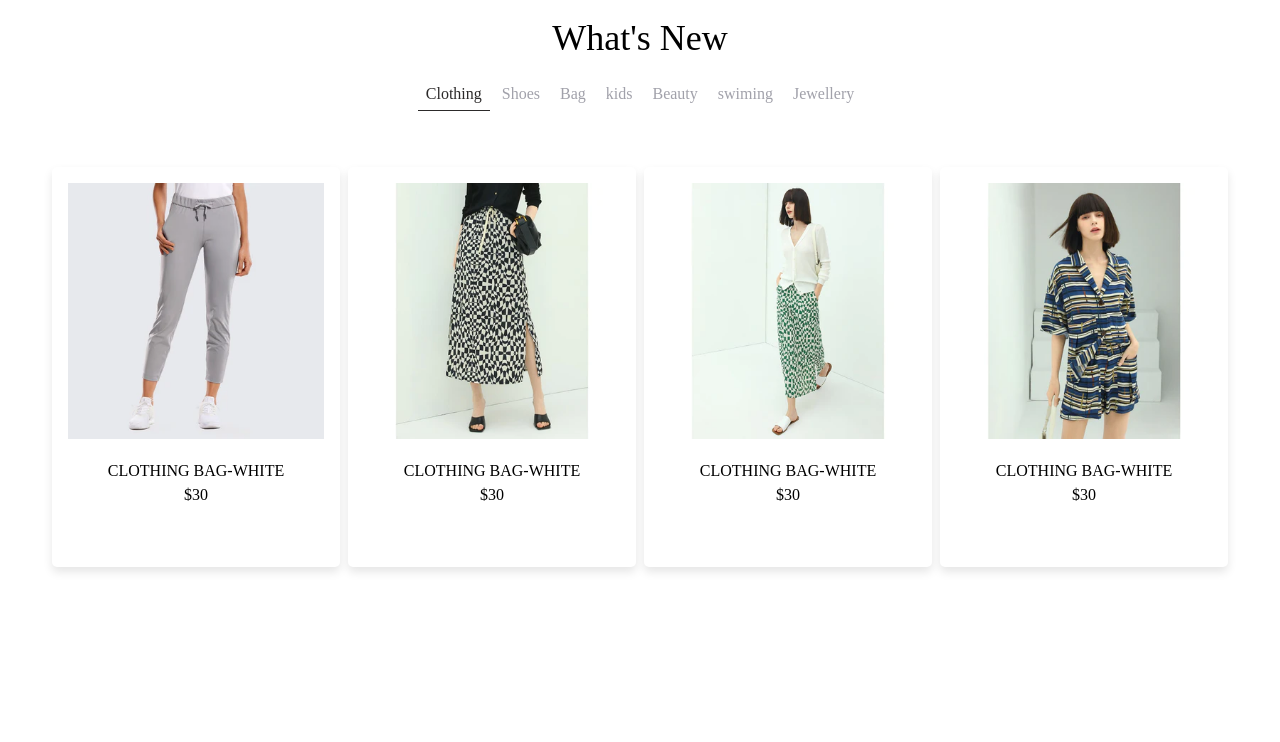
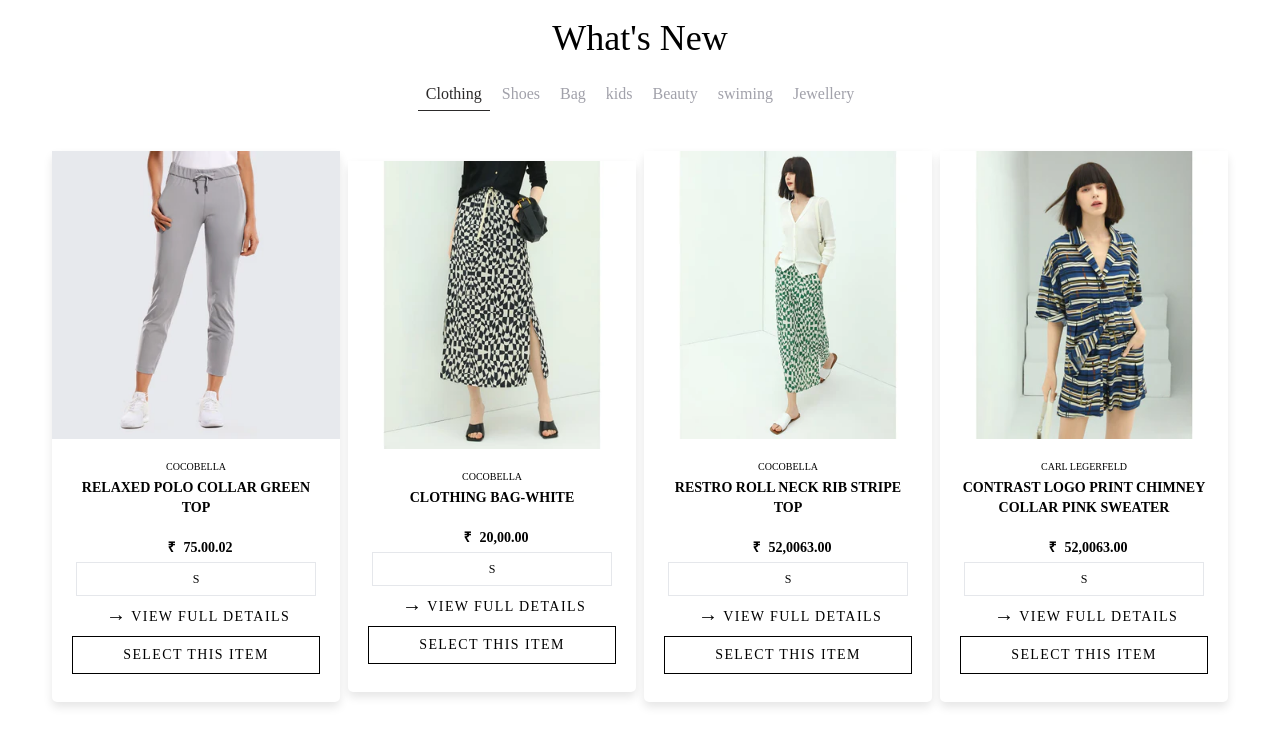
Before and after one commit to Habibrifat/task, a website: page src/index.html in a window 1280 px wide. Shown: the part 722-1464 px from the top of the page. Before the commit the page ends 1349 px from the top, so only its background shows below. Drawn offline with Linux system fonts and the light colour scheme; a web font is replaced by a local one.

Commit message:
card item fixed

```diff
--- a/src/card.js
+++ b/src/card.js
@@ -3,104 +3,121 @@ let products = {
     {
       ProductName: "bag-white",
       category: "Bag",
-      price: "30",
+      type: "COCOBELLA",
+      price: "58,00.00",
       image: "./image/boho-woohoo-camel-leather-shoulder-bag-747652.webp",
     },
     {
-      ProductName: "Clothing bag-white ",
+      ProductName: "Relaxed Polo Collar Green Top ",
       category: "Clothing",
-      price: "30",
+      price: "75.00.02",
+      type: "COCOBELLA",
       image: "./image/4-way-stretch-ankle-grey-active-pants-454401.webp",
     },
     {
       ProductName: "Clothing bag-white ",
       category: "Clothing",
-      price: "30",
+      price: "20,00.00",
+      type: "COCOBELLA",
       image: "./image/abstract-checkboard-side-split-black-skirt-212884.webp",
     },
     {
-      ProductName: "Clothing bag-white ",
+      ProductName: "Restro Roll Neck Rib Stripe Top",
       category: "Clothing",
-      price: "30",
+      price: "52,0063.00",
+      type: "COCOBELLA",
       image: "./image/abstract-checkboard-side-split-green-skirt-784606.webp",
     },
     {
-      ProductName: "Clothing bag-white ",
+      ProductName: "Contrast Logo Print Chimney Collar Pink Sweater",
       category: "Clothing",
-      price: "30",
+      type: "CARL LEGERFELD",
+      price: "52,0063.00",
       image:
         "./image/abstract-pop-holiday-two-piece-blue-shirt-shorts-set-259877.webp",
     },
     {
       ProductName: "Shoes bag-white",
       category: "Shoes",
-      price: "30",
+      type: "COCOBELLA",
+      price: "52,0063.00",
       image:
         "./image/alpine-hiker-composite-toe-lace-up-brown-leather-boots-338695.webp",
     },
     {
       ProductName: "Shoes bag-white",
       category: "Shoes",
-      price: "30",
+      type: "COCOBELLA",
+      price: "52,0063.00",
       image:
         "./image/all-inclusive-high-top-brown-leather-sneakers-831490.webp",
     },
     {
       ProductName: "Shoes bag-white",
       category: "Shoes",
-      price: "30",
+      type: "COCOBELLA",
+      price: "52,0063.00",
       image: "./image/airy-hook-casual-black-lace-up-leather-boots-449323.webp",
     },
     {
       ProductName: "kids bag-white",
       category: "kids",
-      price: "30",
+      type: "COCOBELLA",
+      price: "52,0063.00",
       image: "./image/beacon-print-boy-blue-two-piece-tankini-set-722612.webp",
     },
     {
       ProductName: "beauty bag-white",
       category: "Beauty",
-      price: "30",
+      type: "COCOBELLA",
+      price: "52,0063.00",
       image: "./image/airy-lip-gloss-dewy-mist-series-p306-756265.webp",
     },
     {
       ProductName: "beauty bag-white",
       category: "Bag",
-      price: "30",
+      type: "COCOBELLA",
+      price: "52,0063.00",
       image: "./image/boho-woohoo-black-leather-shoulder-bag-947981.webp",
     },
     {
       ProductName: "beauty bag-white",
       category: "Bag",
-      price: "30",
+      type: "COCOBELLA",
+      price: "52,0063.00",
       image: "./image/boho-woohoo-camel-leather-shoulder-bag-747652.webp",
     },
     {
       ProductName: "beauty bag-white",
       category: "Bag",
-      price: "30",
+      type: "COCOBELLA",
+      price: "52,0063.00",
       image: "./image/foggy-scene-brown-suede-leather-shoulder-bag-239774.webp",
     },
     {
       ProductName: "jewellery bag-white",
       category: "Jewellery",
-      price: "30",
+      type: "COCOBELLA",
+      price: "52,0063.00",
       image: "./image/astronauts-bear-silver-long-chain-647133.webp",
     },
     {
       ProductName: "jewellery bag-white",
       category: "Swiming",
-      price: "30",
+      type: "COCOBELLA",
+      price: "52,0063.00",
       image: "./image/amphibious-activity-navy-swim-shorts-514254.webp",
     },
     {
       ProductName: "jewellery bag-white",
       category: "Swiming",
-      price: "30",
+      type: "COCOBELLA",
+      price: "52,0063.00",
       image: "./image/bat-man-black-swim-shorts-405435.webp",
     },
   ],
 };
+
 for (let i of products.data) {
   let card = document.createElement("div");
   card.classList.add("card", "swiper-slide", i.category, "hidden");
@@ -109,7 +126,7 @@ for (let i of products.data) {
   imgContainter.classList.add("card-image");
 
   let image = document.createElement("img");
-  image.classList.add("w-full", "h-full", "object-cover");
+  // image.classList.add("w-full", "h-full", "object-cover");
   image.setAttribute("src", i.image);
   imgContainter.appendChild(image);
   card.appendChild(imgContainter);
@@ -117,15 +134,35 @@ for (let i of products.data) {
   let container = document.createElement("div");
   container.classList.add("card-container", "text-center", "p-5");
 
+  let subtitle = document.createElement("p");
+  subtitle.classList.add("Product_subtitle");
+  subtitle.innerText = i.type.toUpperCase();
+  container.appendChild(subtitle);
+
   let name = document.createElement("p");
-  name.classList.add("product-name", "text-base");
+  name.classList.add("product-name");
   name.innerText = i.ProductName.toUpperCase();
   container.appendChild(name);
 
   let price = document.createElement("p");
   price.classList.add("product-price");
-  price.innerText = "$" + i.price;
+  price.innerText = i.price;
   container.appendChild(price);
+
+  let sButton = document.createElement("p");
+  sButton.classList.add("s_button");
+  sButton.innerText = "S";
+  container.appendChild(sButton);
+
+  let DetailsItem = document.createElement("p");
+  DetailsItem.classList.add("details_item");
+  DetailsItem.innerText = "View Full Details";
+  container.appendChild(DetailsItem);
+
+  let selectItem = document.createElement("p");
+  selectItem.classList.add("select_item");
+  selectItem.innerText = "Select This Item";
+  container.appendChild(selectItem);
 
   card.appendChild(container);
   document.getElementById("product-content").appendChild(card);
--- a/src/tailwind.css
+++ b/src/tailwind.css
@@ -17,7 +17,28 @@
     @apply text-[rgb(44,42,42)] border-b border-solid border-[rgb(44,42,42)];
   }
   .card {
-    @apply h-[400px] bg-white max-w-[18em] shadow-[0_5px_10px_rgba(0,0,0,0.1)] mt-[1em] mx-0 my-5 p-[1em] rounded-[5px];
+    @apply bg-white max-w-[18em] shadow-[0_5px_10px_rgba(0,0,0,0.1)] rounded-[5px];
+  }
+  .Product_subtitle {
+    @apply text-center font-light text-[10px] pb-1;
+  }
+  .product-name {
+    @apply text-sm font-semibold;
+  }
+  .product-price {
+    @apply before:content-['\20B9'] before:p-2 font-bold text-sm pt-5;
+  }
+  .s_button {
+    @apply border p-2 text-xs m-1;
+  }
+  .details_item {
+    @apply text-sm before:content-['\2192'] before:text-xl before:font-semibold before:p-1 tracking-widest uppercase;
+  }
+  .select_item {
+    @apply p-2 border border-black tracking-widest text-sm my-2 uppercase hover:bg-black hover:text-white transition-all duration-500;
+  }
+  .card-image {
+    @apply w-full p-0 m-0;
   }
 }
 
```
Also changed, not shown: dist/output.css.
